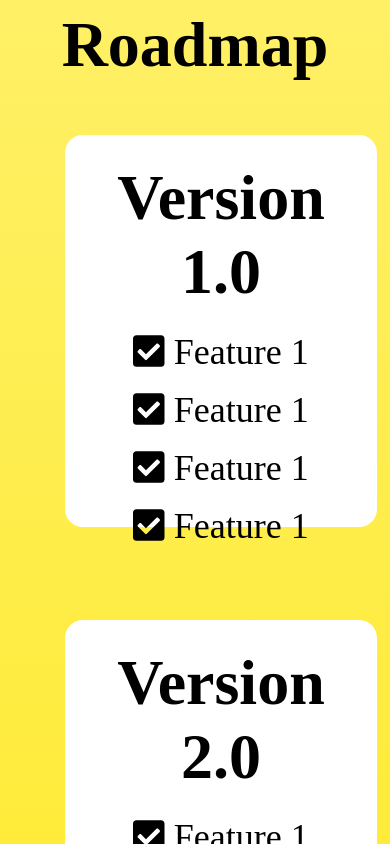
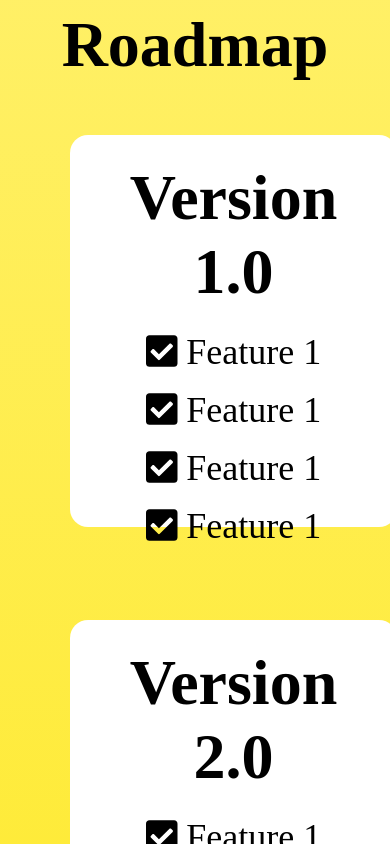
Before and after one commit to marcoruggeri/landing-page-hackaton, a React (Create React App) app: page / in a window 390 px wide. Shown: the part 2820-3664 px from the top of the page. Built offline with nearby package versions, Linux system fonts and the light colour scheme; a web font is replaced by a local one.

Commit message:
Update index.css

```diff
--- a/src/index.css
+++ b/src/index.css
@@ -322,9 +322,6 @@ Version Card
   }
 
   .version--cards {
-    width: 260px;
-  }
-  .versionCard {
-    width: 260px;
+    max-width: 250px;
   }
 }
```
